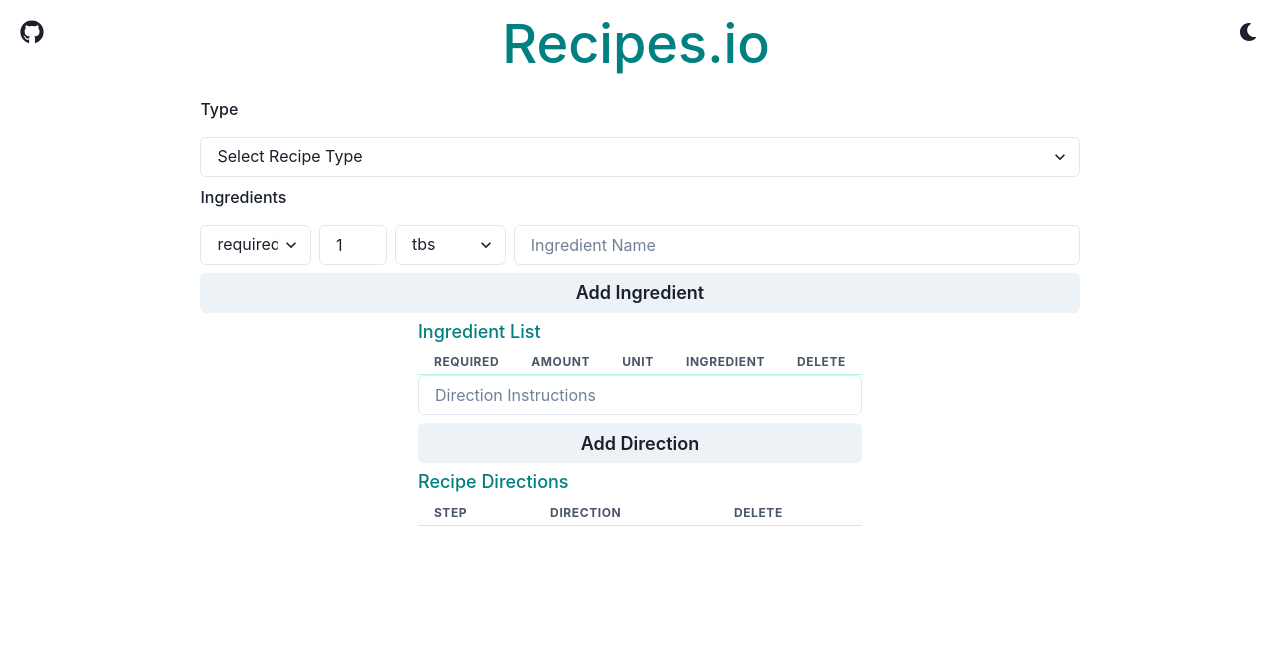
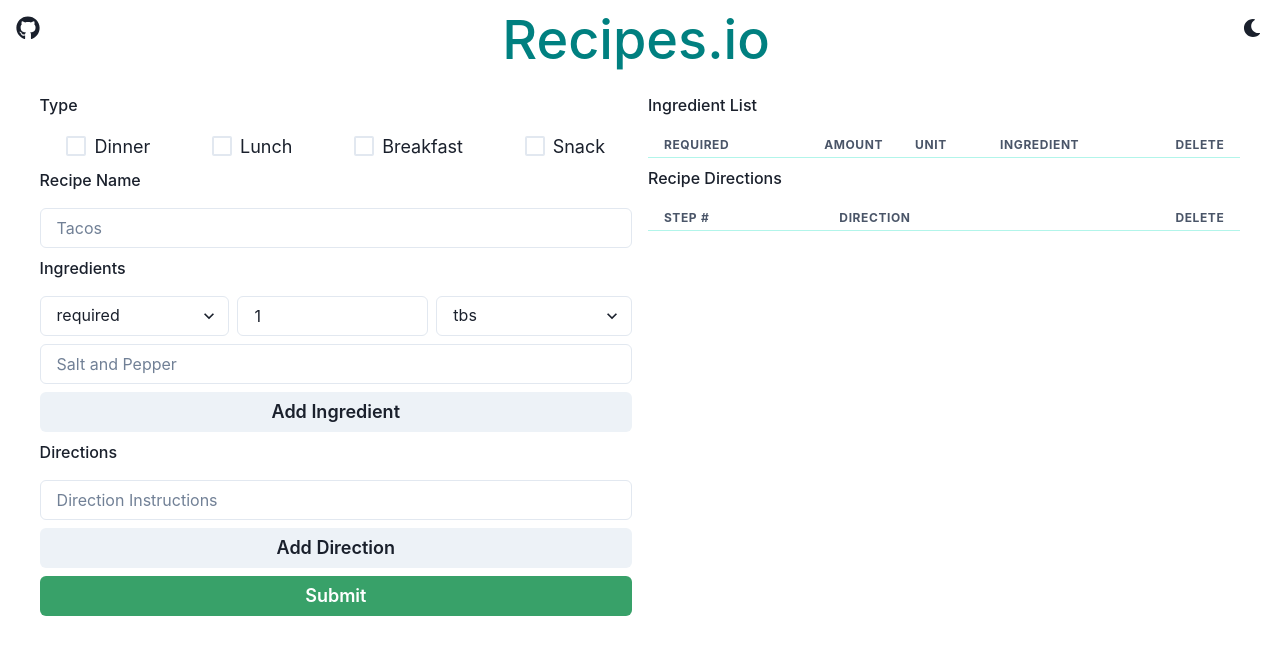
Before and after one commit to treavorgagne/content-share, a React (Create React App) app in the folder client/: page / in a window 1280 px wide. Shown: the top 654 px of the page. Built offline with nearby package versions, Linux system fonts and the light colour scheme.

Commit message:
localstorage and lists

```diff
--- a/client/src/App.js
+++ b/client/src/App.js
@@ -1,7 +1,6 @@
-import React, { useState } from 'react';
+import React, { useState, useEffect } from 'react';
 import {
   ChakraProvider,
-  Grid,
   Box,
   VStack,
   theme,
@@ -11,7 +10,6 @@ import {
   Stack,
   Button,
   Input,
-  Heading,
   HStack,
   Tbody,
   Thead,
@@ -20,10 +18,13 @@ import {
   Th,
   Td,
   Table,
+  Checkbox,
 } from '@chakra-ui/react';
 import { Header } from './components/Header';
 
 function App() {
+  const [recipe, setRecipe] = useState('');
+
   const [directions, setDirections] = useState([]);
   const [step, setStep] = useState('');
 
@@ -32,6 +33,34 @@ function App() {
   const [ingredientAmount, setIngredientAmount] = useState(1);
   const [ingredientUnit, setIngredientUnit] = useState('tbs');
   const [ingredientName, setIngredientName] = useState('');
+
+  useEffect(() => {
+    const savedStateDirections = window.localStorage.getItem('directions');
+    if (savedStateDirections !== null)
+      setDirections(JSON.parse(savedStateDirections));
+
+    const savedStateIngredients = window.localStorage.getItem('ingredients');
+    if (savedStateIngredients !== null)
+      setIngredients(JSON.parse(savedStateIngredients));
+
+    const recipeState = window.localStorage.getItem('recipe');
+    console.log('load state', recipeState);
+    if (recipe !== null) setRecipe(recipeState);
+  }, []);
+
+  useEffect(() => {
+    const newIngredient = JSON.stringify([...ingredients]);
+    localStorage.setItem('ingredients', newIngredient);
+  }, [ingredients]);
+
+  useEffect(() => {
+    const newDirections = JSON.stringify([...directions]);
+    localStorage.setItem('directions', newDirections);
+  }, [directions]);
+
+  useEffect(() => {
+    localStorage.setItem('recipe', recipe);
+  }, [recipe]);
 
   const handleIngredientAdd = () => {
     if (ingredientName !== '') {
@@ -97,32 +126,61 @@ function App() {
     });
   };
 
+  const handleRecipeName = ({ target }) => {
+    setRecipe(target.value);
+  };
+
   const handleSubmit = () => {
-    console.log('SUBMIT MOTHER FUCKERS');
+    console.log(`Making ${recipe} mother fuckers`);
   };
 
   return (
     <ChakraProvider theme={theme}>
-      <Box textAlign="center" fontSize="xl">
-        <Grid minH="100vh" p={3}>
-          <VStack>
+      <Box textAlign="center" p={2}>
+        <VStack maxH="100vh">
           <Header />
-            <Box w={'70%'} mx={'auto'}>
+          <Stack
+            direction={['column', 'column', 'column', 'row']}
+            align="top"
+            w="95%"
+            mx={'auto'}
+            spacing={4}
+          >
+            <Box w={'100%'}>
               <form onSubmit={handleSubmit}>
                 <FormControl>
                   <Stack>
                     <FormLabel>Type</FormLabel>
-                    <Select isRequired placeholder="Select Recipe Type">
-                      <option>Dinner</option>
-                      <option>Lunch</option>
-                      <option>Breakfast</option>
-                      <option>Snack</option>
-                    </Select>
+                    <Stack justifyContent={'space-around'} direction="row">
+                      <Checkbox size="lg" value="Dinner">
+                        Dinner
+                      </Checkbox>
+                      <Checkbox size="lg" value="Lunch">
+                        Lunch
+                      </Checkbox>
+                      <Checkbox size="lg" value="Breakfast">
+                        Breakfast
+                      </Checkbox>
+                      <Checkbox size="lg" value="Snack">
+                        Snack
+                      </Checkbox>
+                    </Stack>
+                    <FormLabel>Recipe Name</FormLabel>
+                    <Input
+                      isRequired
+                      w="100%"
+                      onChange={handleRecipeName}
+                      type={'text'}
+                      name="recipeName"
+                      id="recipeName"
+                      placeholder="Tacos"
+                      value={recipe}
+                    ></Input>
                     <FormLabel>Ingredients</FormLabel>
                     <HStack>
                       <Select
                         isRequired
-                        w={'20%'}
+                        w={'33%'}
                         onChange={handleOptionChange}
                         name="ingredientOption"
                         id="ingredientOption"
@@ -132,7 +190,7 @@ function App() {
                       </Select>
                       <Input
                         isRequired
-                        w="10%"
+                        w="33%"
                         value={ingredientAmount}
                         onChange={handleAmountChange}
                         type={'number'}
@@ -142,7 +200,7 @@ function App() {
                       <Select
                         value={ingredientUnit}
                         isRequired
-                        w={'20%'}
+                        w={'34%'}
                         onChange={handleUnitChange}
                         name="ingredientUnit"
                         id="ingredientUnit"
@@ -151,7 +209,9 @@ function App() {
                         <option value="tps">tps</option>
                         <option value="mL">mL</option>
                         <option value="L">L</option>
-                        <option value="grams">grams</option>
+                        <option value="grams">g</option>
+                        <option value="large">kg</option>
+                        <option value="large">oz</option>
                         <option value="pinch">pinch</option>
                         <option value="dash">dash</option>
                         <option value="small">small</option>
@@ -159,73 +219,20 @@ function App() {
                         <option value="large">large</option>
                         <option value=""></option>
                       </Select>
+                    </HStack>
                     <Input
-                        isRequired
                       w="100%"
                       onChange={handleNameChange}
                       type={'text'}
                       name="ingredientName"
                       id="ingredientName"
-                        placeholder="Ingredient Name"
+                      placeholder="Salt and Pepper"
                     />
-                    </HStack>
                     <Button fontSize={'18px'} onClick={handleIngredientAdd}>
                       {' '}
                       Add Ingredient{' '}
                     </Button>
-                    <Box mx={'auto'} textAlign="left">
-                      <Stack w={'100%'} direction={'column'}>
-                        <Heading
-                          textAlign={'left'}
-                          fontWeight={'500'}
-                          fontSize={18}
-                          color={'teal'}
-                        >
-                          Ingredient List
-                        </Heading>
-
-                        <TableContainer>
-                          <Table
-                            size={'sm'}
-                            variant="striped"
-                            colorScheme="teal"
-                          >
-                            <Thead>
-                              <Tr>
-                                <Th>Required</Th>
-                                <Th isNumeric>Amount</Th>
-                                <Th>Unit</Th>
-                                <Th>Ingredient</Th>
-                                <Th>Delete</Th>
-                              </Tr>
-                            </Thead>
-                            <Tbody>
-                              {ingredients.map((ingredient, index) => (
-                                <Tr>
-                                  <Td>{ingredient.required ? 'Yes' : 'No'}</Td>
-                                  <Td isNumeric>{ingredient.amount}</Td>
-                                  <Td>{ingredient.metric}</Td>
-                                  <Td>{ingredient.ingredient}</Td>
-                                  <Td>
-                                    <Button
-                                      size={'sm'}
-                                      colorScheme={'red'}
-                                      onClick={() =>
-                                        handleIngredientDelete(index)
-                                      }
-                                      justifySelf={'right'}
-                                    >
-                                      X
-                                    </Button>
-                                  </Td>
-                                </Tr>
-                              ))}
-                            </Tbody>
-                          </Table>
-                        </TableContainer>
-                      </Stack>
-
-                      <Stack>
+                    <FormLabel>Directions</FormLabel>
                     <Input
                       w="100%"
                       onChange={handleStepChange}
@@ -237,40 +244,44 @@ function App() {
                     <Button fontSize={'18px'} onClick={handleAddDirection}>
                       Add Direction
                     </Button>
-                        <Heading
-                          textAlign={'left'}
-                          fontWeight={'500'}
-                          fontSize={18}
-                          color={'teal'}
+                    <Button
+                      fontSize={'18px'}
+                      colorScheme={'green'}
+                      onClick={handleSubmit}
                     >
-                          Recipe Directions
-                        </Heading>
+                      Submit
+                    </Button>
+                  </Stack>
+                </FormControl>
+              </form>
+            </Box>
+            <Box w={'100%'}>
+              <Stack direction={'column'}>
+                <FormLabel> Ingredient List</FormLabel>
+                <Box maxH={'35vh'} overflow="scroll">
                   <TableContainer>
-                          <Table
-                            size={'sm'}
-                            variant="striped"
-                            colorScheme="teal"
-                          >
+                    <Table size={'sm'} variant="striped" colorScheme="teal">
                       <Thead>
                         <Tr>
-                                <Th>Step</Th>
-                                <Th>Direction</Th>
-                                <Th>Delete</Th>
+                          <Th>Required</Th>
+                          <Th isNumeric>Amount</Th>
+                          <Th>Unit</Th>
+                          <Th>Ingredient</Th>
+                          <Th isNumeric>Delete</Th>
                         </Tr>
                       </Thead>
                       <Tbody>
-                              {directions.map((step, index) => (
-                                <Tr>
-                                  <Td>{index + 1}</Td>
-                                  <Td>{step}</Td>
+                        {ingredients.map((ingredient, index) => (
+                          <Tr key={ingredient.ingredient + index}>
+                            <Td>{ingredient.required ? 'Yes' : 'No'}</Td>
+                            <Td isNumeric>{ingredient.amount}</Td>
+                            <Td>{ingredient.metric}</Td>
+                            <Td>{ingredient.ingredient}</Td>
                             <Td isNumeric>
                               <Button
-                                      size={'sm'}
+                                size={'xs'}
                                 colorScheme={'red'}
-                                      onClick={() =>
-                                        handleDirectionsDelete(index)
-                                      }
-                                      justifySelf={'right'}
+                                onClick={() => handleIngredientDelete(index)}
                               >
                                 X
                               </Button>
@@ -280,14 +291,42 @@ function App() {
                       </Tbody>
                     </Table>
                   </TableContainer>
+                </Box>
+                <FormLabel> Recipe Directions</FormLabel>
+                <Box maxH={'35vh'} overflow="scroll">
+                  <TableContainer>
+                    <Table size={'sm'} variant="striped" colorScheme="teal">
+                      <Thead>
+                        <Tr>
+                          <Th>Step #</Th>
+                          <Th>Direction</Th>
+                          <Th isNumeric>Delete</Th>
+                        </Tr>
+                      </Thead>
+                      <Tbody>
+                        {directions.map((step, index) => (
+                          <Tr key={step}>
+                            <Td>{index + 1}</Td>
+                            <Td>{step}</Td>
+                            <Td isNumeric>
+                              <Button
+                                size={'xs'}
+                                colorScheme={'red'}
+                                onClick={() => handleDirectionsDelete(index)}
+                              >
+                                X
+                              </Button>
+                            </Td>
+                          </Tr>
+                        ))}
+                      </Tbody>
+                    </Table>
+                  </TableContainer>
+                </Box>
               </Stack>
             </Box>
           </Stack>
-                </FormControl>
-              </form>
-            </Box>
         </VStack>
-        </Grid>
       </Box>
     </ChakraProvider>
   );
```
Lines whose indentation alone changed are shown as unchanged.
